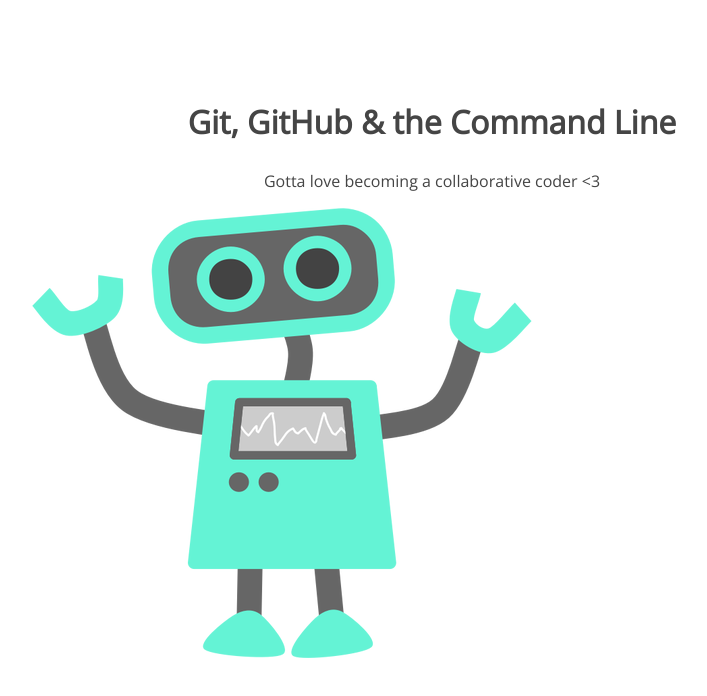
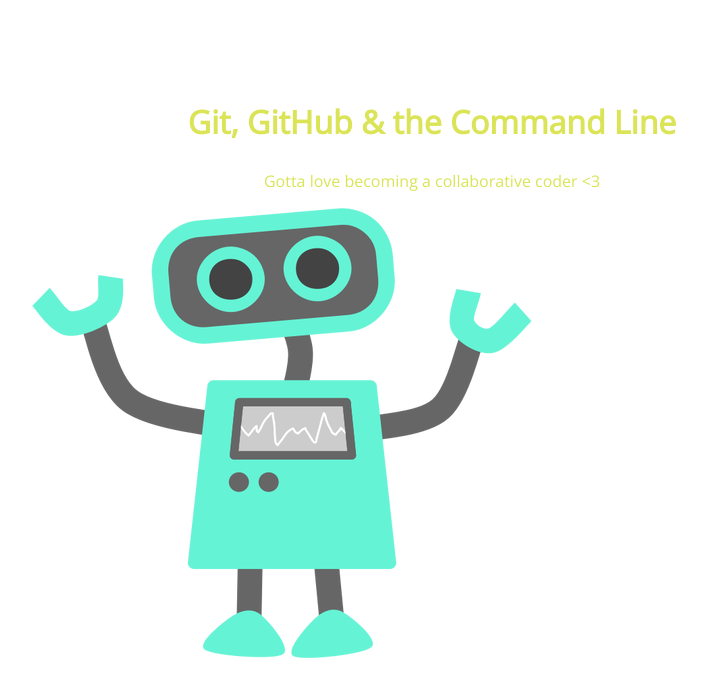
Before and after one commit to hoodoolady/105-project, a plain HTML site: page index.html in a window 1280 px wide. Shown: the whole page, without its empty margins (208-915 px from the left). Drawn offline with nearby package versions, Linux system fonts and the light colour scheme.

Commit message:
changed h1 font color

```diff
--- a/css/style.css
+++ b/css/style.css
@@ -5,7 +5,7 @@
 section h1,
 section p {
 	text-align: center;
-	color: #454545;
+	color: #dae456;
 }
 section h1 {
 	font: 32px 'Open Sans';
```
